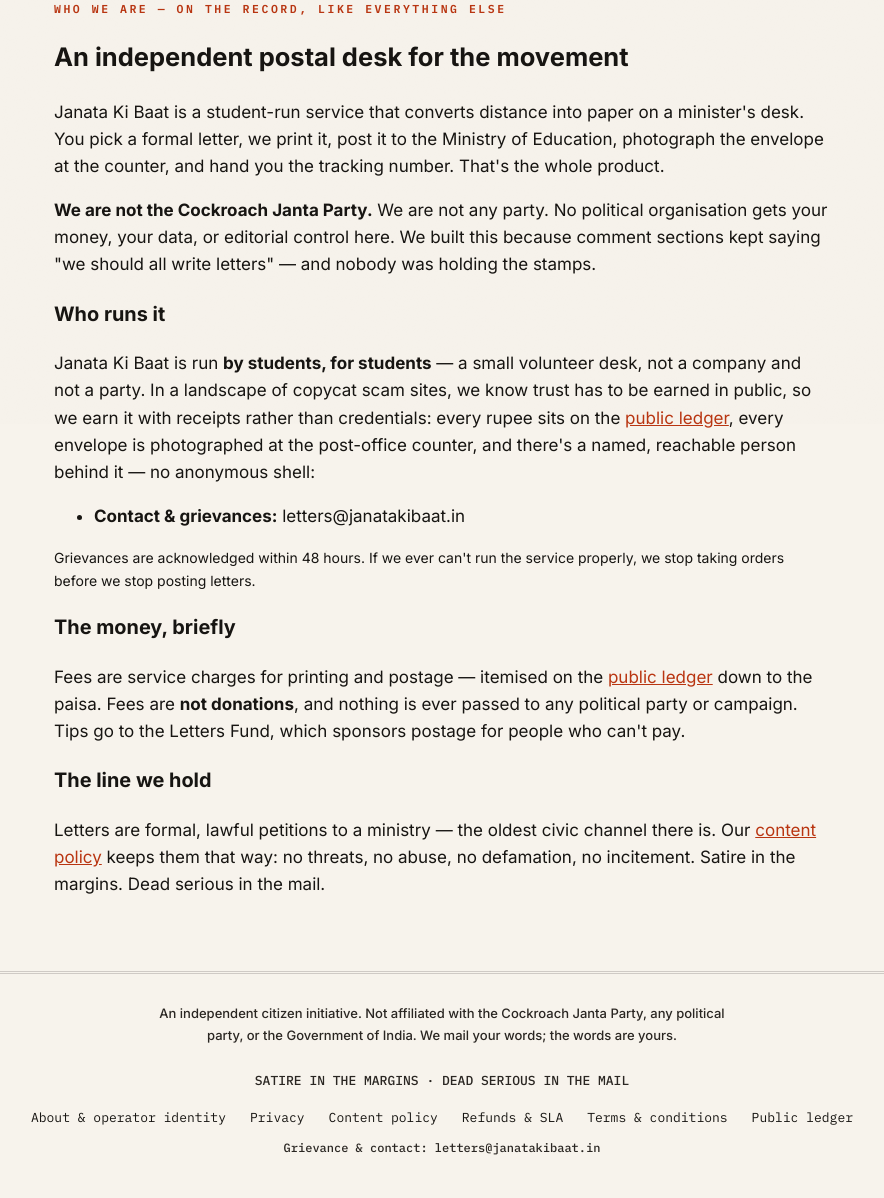
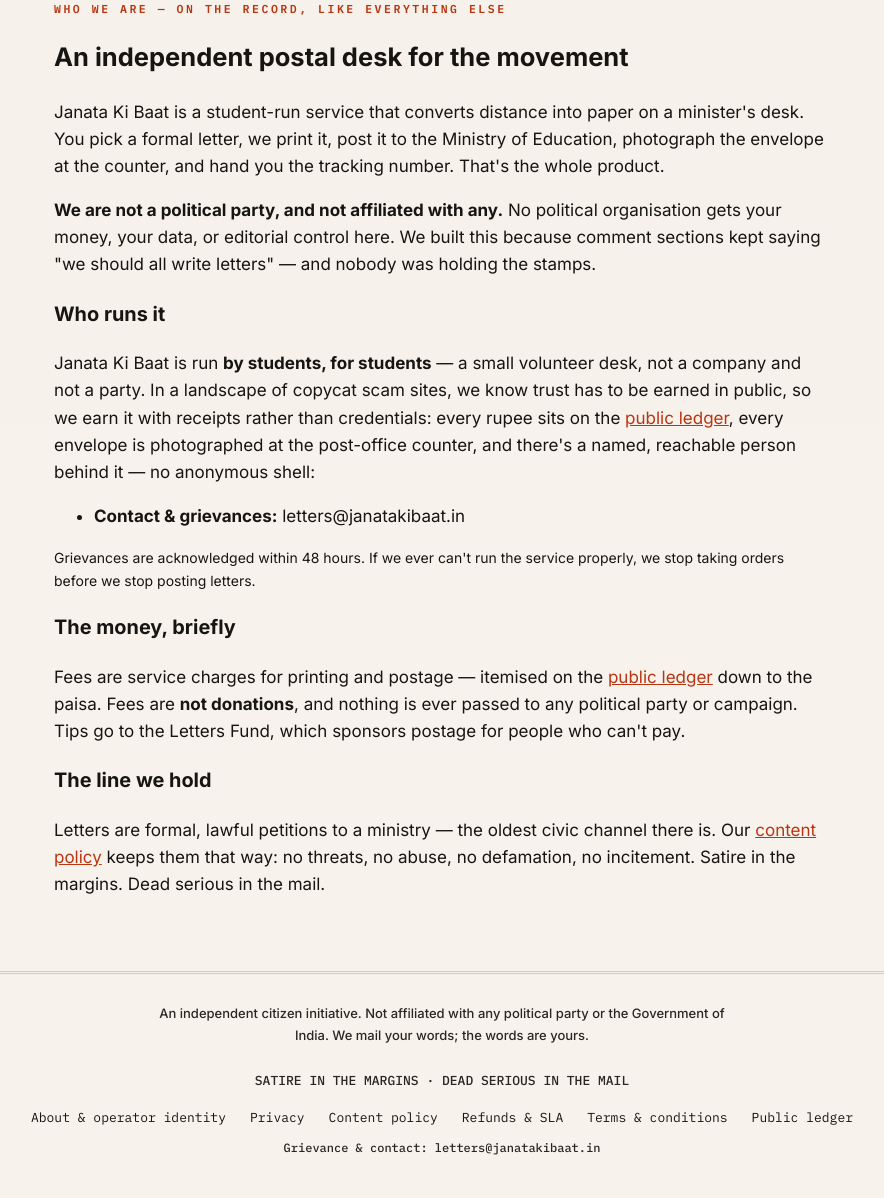
Before and after one commit to owaisnoe/janata-ki-baat, a Flask app: page /about in a window 1280 px wide. Shown: the part 376-1574 px from the top of the page, without its empty margins (198-1082 px from the left). Run offline with Flask 3, Linux system fonts and the light colour scheme; data that the repository does not hold is empty; some web fonts are replaced.

Commit message:
copy: drop CJP name from disclaimers (keep 'any political party'); make masthead wordmark link home

```diff
--- a/app/static/css/style.css
+++ b/app/static/css/style.css
@@ -34,6 +34,8 @@ a { color: var(--verm-deep); }
 .mast .over .star { color: var(--ink); }
 .mast h1 { font-family: 'Playfair Display', serif; font-weight: 900; font-size: clamp(40px, 8vw, 76px);
   margin: 6px 0 4px; }
+.mast-home { color: var(--ink); text-decoration: none; border: 0; }
+.mast-home:hover { color: var(--verm-deep); }
 .mast .under { font-family:'IBM Plex Mono',monospace; font-size: 11px; letter-spacing: .26em; color: var(--ink-soft); }
 .ornament { display: flex; align-items: center; justify-content: center; gap: 14px; margin-top: 14px; }
 .ornament .line { height: 1px; background: var(--hair); flex: 0 1 180px; }
--- a/app/templates/base.html
+++ b/app/templates/base.html
@@ -28,7 +28,7 @@
     </div>
     <div>
       <div class="over"><span class="star">✦</span> FROM THE STUDENTS · FOR THE STUDENTS <span class="star">✦</span></div>
-      <h1>Janata Ki Baat</h1>
+      <h1><a href="{{ url_for('public.index') }}" class="mast-home" aria-label="Janata Ki Baat — home">Janata Ki Baat</a></h1>
       <div class="under">THE PEOPLE'S POST · VOL. 1 · NEW DELHI VIA EVERYWHERE</div>
     </div>
     <div class="ear">
@@ -74,7 +74,7 @@
 </main>
 
 <footer>
-  <p>An independent citizen initiative. Not affiliated with the Cockroach Janta Party, any political party, or the Government of India. We mail your words; the words are yours.<br><br>
+  <p>An independent citizen initiative. Not affiliated with any political party or the Government of India. We mail your words; the words are yours.<br><br>
   <span class="mono">SATIRE IN THE MARGINS · DEAD SERIOUS IN THE MAIL</span></p>
   <nav class="footer-links mono">
     <a href="{{ url_for('public.about') }}">About &amp; operator identity</a>
--- a/app/templates/emails/_base.html
+++ b/app/templates/emails/_base.html
@@ -14,8 +14,8 @@
           {{ caller() }}
         </td></tr>
         <tr><td style="text-align:center;padding:18px 20px;font-family:Courier New,monospace;font-size:11px;color:#6E675C;line-height:1.6;">
-          An independent citizen initiative. Not affiliated with the Cockroach
-          Janta Party, any political party, or the Government of India.<br>
+          An independent citizen initiative. Not affiliated with any political
+          party or the Government of India.<br>
           We mail your words; the words are yours.
         </td></tr>
       </table>
--- a/app/templates/pages/about.html
+++ b/app/templates/pages/about.html
@@ -10,8 +10,8 @@
   to the Ministry of Education, photograph the envelope at the counter, and
   hand you the tracking number. That's the whole product.</p>
 
-  <p><strong>We are not the Cockroach Janta Party.</strong> We are not any
-  party. No political organisation gets your money, your data, or editorial
+  <p><strong>We are not a political party, and not affiliated with any.</strong>
+  No political organisation gets your money, your data, or editorial
   control here. We built this because comment sections kept saying "we
   should all write letters" — and nobody was holding the stamps.</p>
 
```
